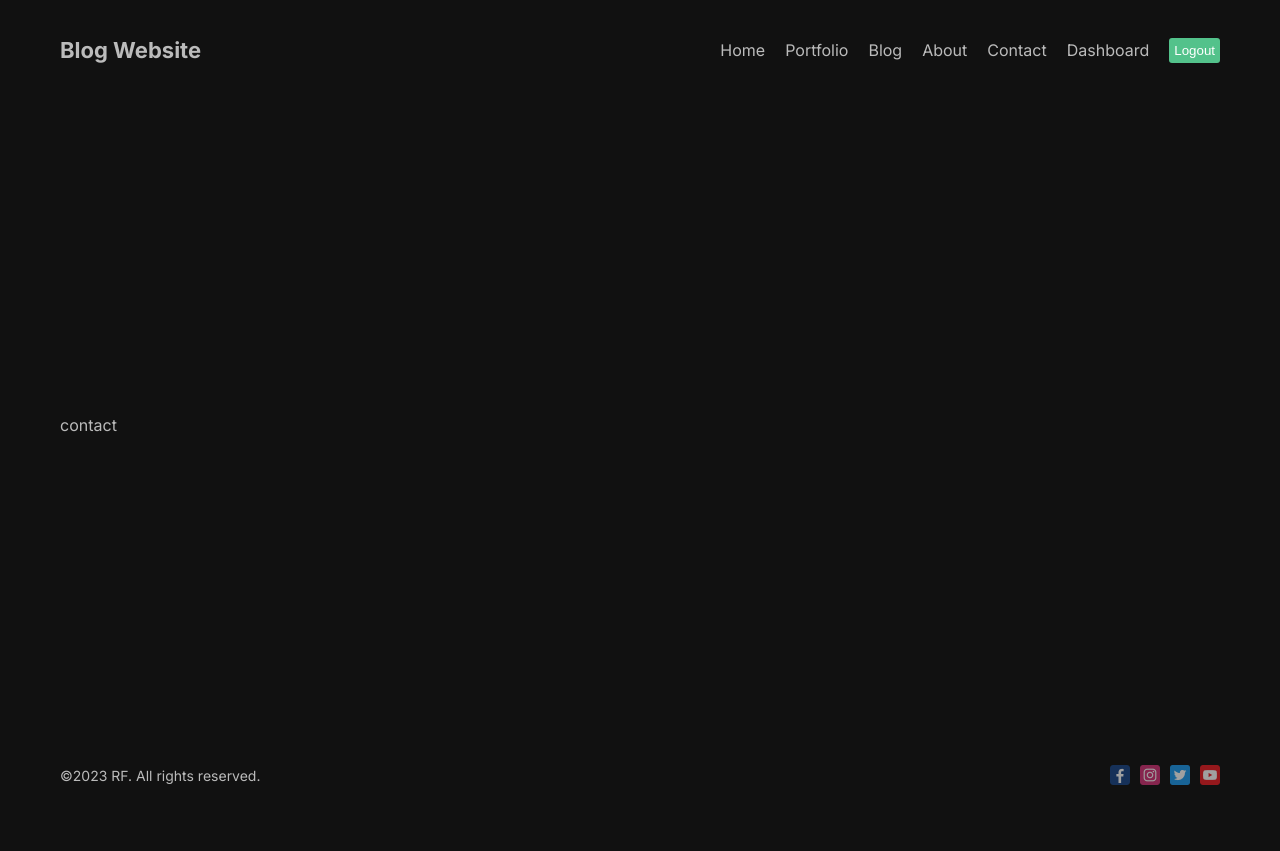
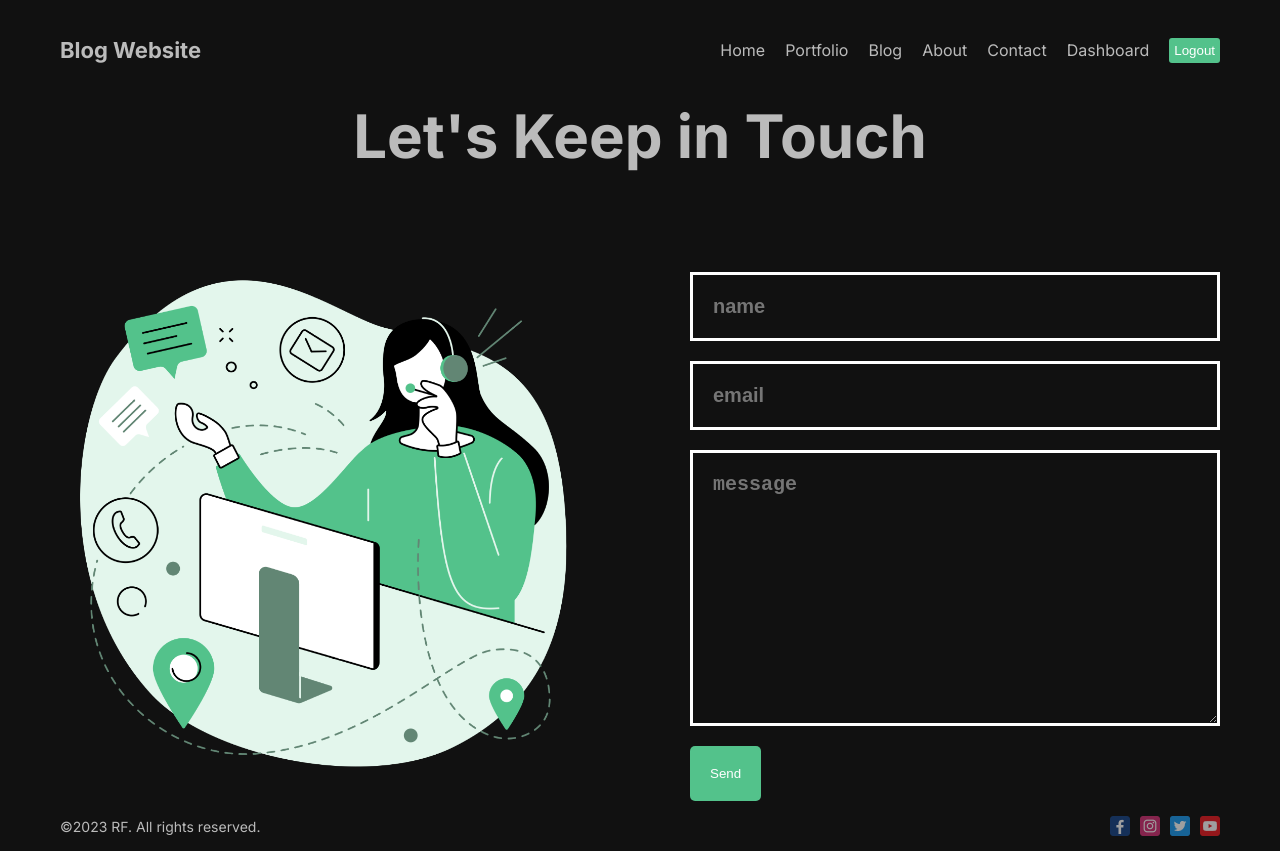
Before and after one commit to Vertori/nextjs-mongodb-blog, a Next.js app: page /contact in a window 1280 px wide. Before the commit the page ends 800 px from the top, so only its background shows below. Built offline with nearby package versions, Linux system fonts and the light colour scheme.

Commit message:
contact page

```diff
--- a/src/app/contact/page.jsx
+++ b/src/app/contact/page.jsx
@@ -1,11 +1,35 @@
-import React from 'react'
-import styles from "./page.module.css"
-
+import React from "react";
+import styles from "./page.module.css";
+import Image from "next/image";
+import Button from "@/components/button/Button";
 
 const Contact = () => {
   return (
-    <div className={styles.container}>contact</div>
-  )
-}
+    <div className={styles.container}>
+      <h1 className={styles.title}>Let's Keep in Touch</h1>
+      <div className={styles.content}>
+        <div className={styles.imgContainer}>
+          <Image
+            src="/contact.png"
+            alt=""
+            fill={true}
+            className={styles.image}
+          />
+        </div>
+        <form className={styles.form}>
+          <input type="text" placeholder="name" className={styles.input} />
+          <input type="text" placeholder="email" className={styles.input} />
+          <textarea
+            className={styles.textArea}
+            placeholder="message"
+            cols="30"
+            rows="10"
+          ></textarea>
+          <Button url="#" text="Send" />
+        </form>
+      </div>
+    </div>
+  );
+};
 
-export default Contact
+export default Contact;
--- a/src/app/contact/page.module.css
+++ b/src/app/contact/page.module.css
@@ -0,0 +1,50 @@
+.content {
+  display: flex;
+  align-items: center;
+  gap: 100px;
+}
+
+.imgContainer {
+  flex: 1;
+  height: 500px;
+  position: relative;
+}
+
+.image {
+  object-fit: contain;
+  animation: move 3s infinite ease alternate;
+}
+
+@keyframes move {
+  from {
+    transform: translateY(-15px);
+  }
+  to {
+    transform: translateY(0px) scale(1.05);
+  }
+}
+
+.form {
+  flex: 1;
+  display: flex;
+  flex-direction: column;
+  gap: 20px;
+}
+
+.title {
+  font-size: 60px;
+  margin-bottom: 100px;
+  text-align: center;
+}
+
+.input,
+.textArea {
+  padding: 20px;
+  background-color: transparent;
+  border: none;
+  outline: none;
+  color: #bbb;
+  border: 3px solid #fff;
+  font-size: 20px;
+  font-weight: bold;
+}
--- a/src/app/page.module.css
+++ b/src/app/page.module.css
@@ -22,6 +22,16 @@
   width: 100%;
   height: 500px;
   object-fit: contain;
+  animation: move 3s infinite ease alternate;
+}
+
+@keyframes move {
+  from {
+    transform: translateY(-15px);
+  }
+  to {
+    transform: translateY(15px);
+  }
 }
 
 .desc {
```
